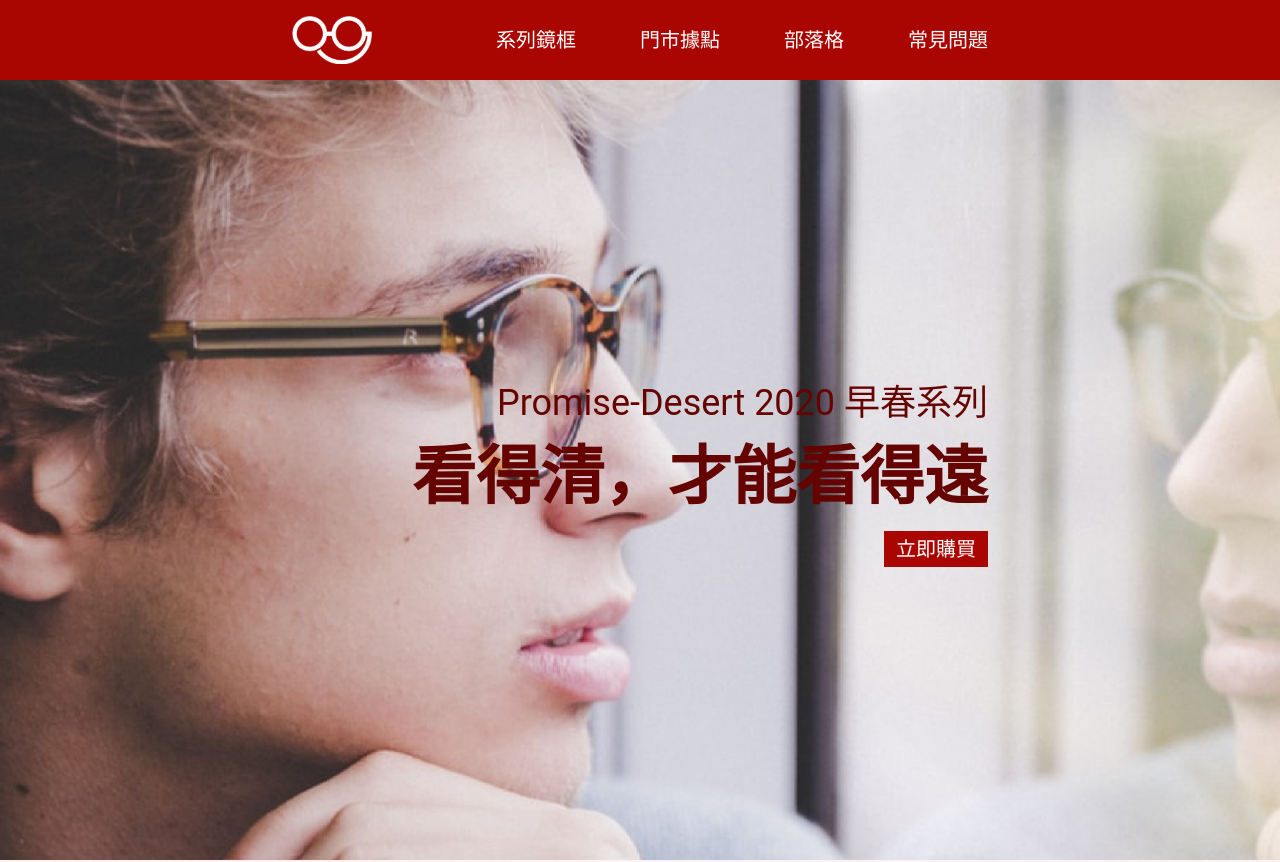
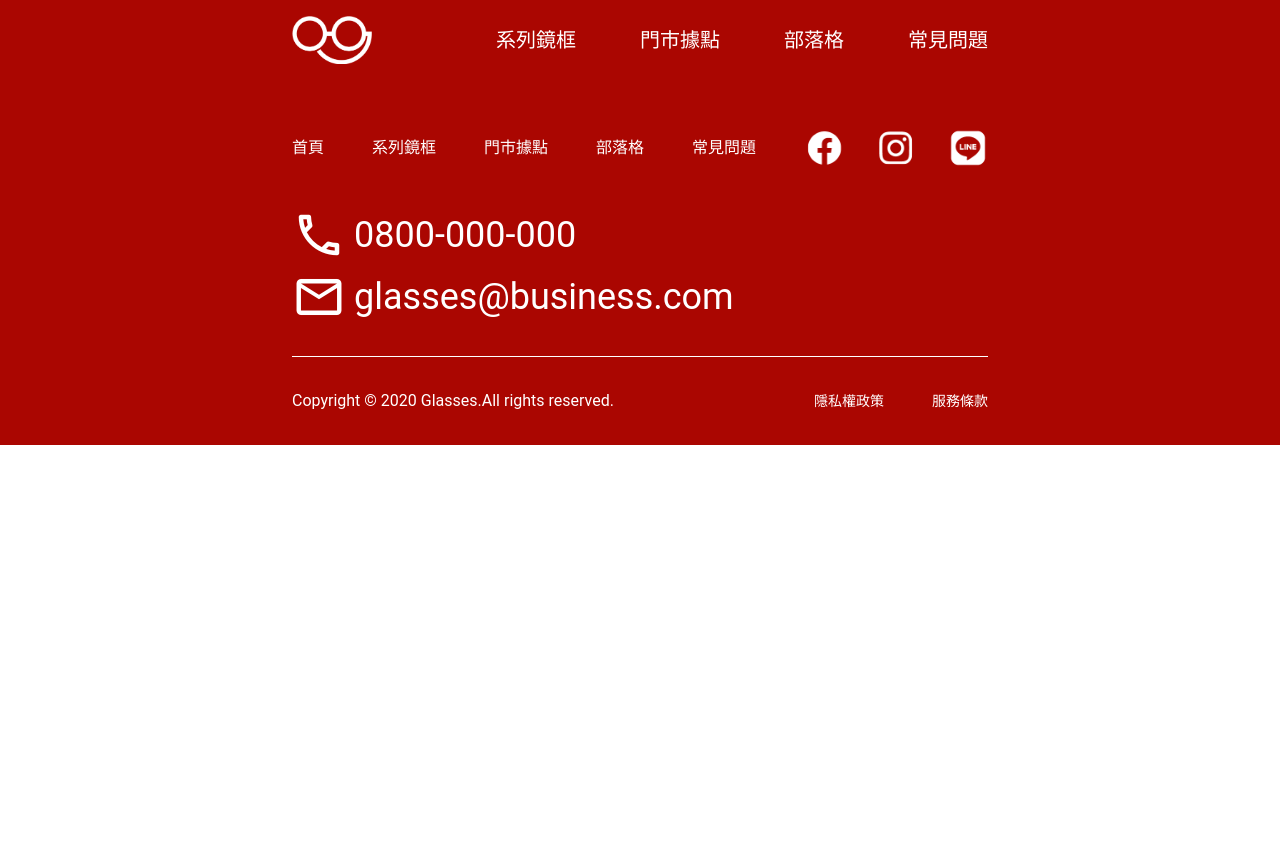
Before and after one commit to Hoku0306/week3-week4, a Vue app: page / in a window 1280 px wide. Shown: the top 862 px of the page. After the commit the page ends 800 px from the top, so only its background shows below. Built offline with nearby package versions, Linux system fonts and the light colour scheme.

Commit message:
Update App.vue

```diff
--- a/src/App.vue
+++ b/src/App.vue
@@ -2,13 +2,11 @@
 import NavBar from './components/NavBar.vue';
 import { RouterView } from 'vue-router';
 import FooterBar from './components/FooterBar.vue';
-import HomeVue from './views/HomeVue.vue';
 </script>
 
 <template>
   <NavBar></NavBar>
 
-  <HomeVue></HomeVue>
   <RouterView></RouterView>
 
   <FooterBar></FooterBar>
```
